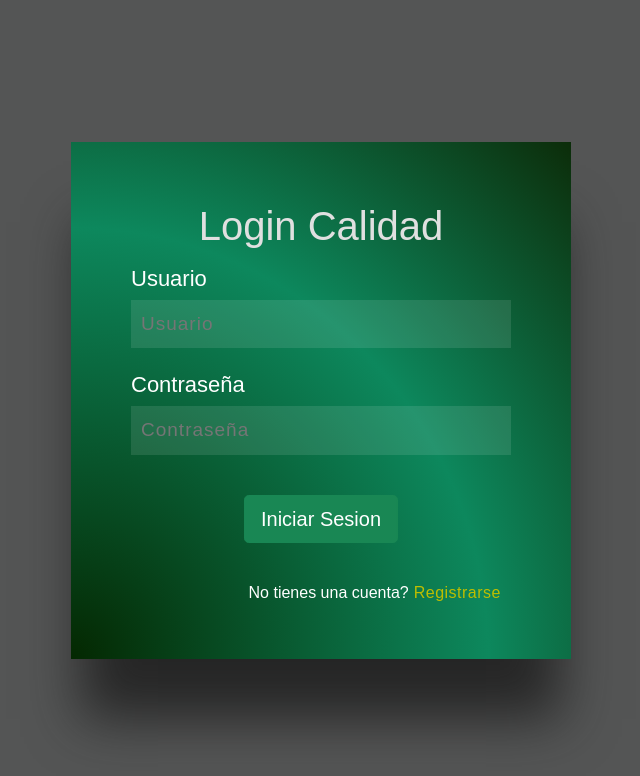
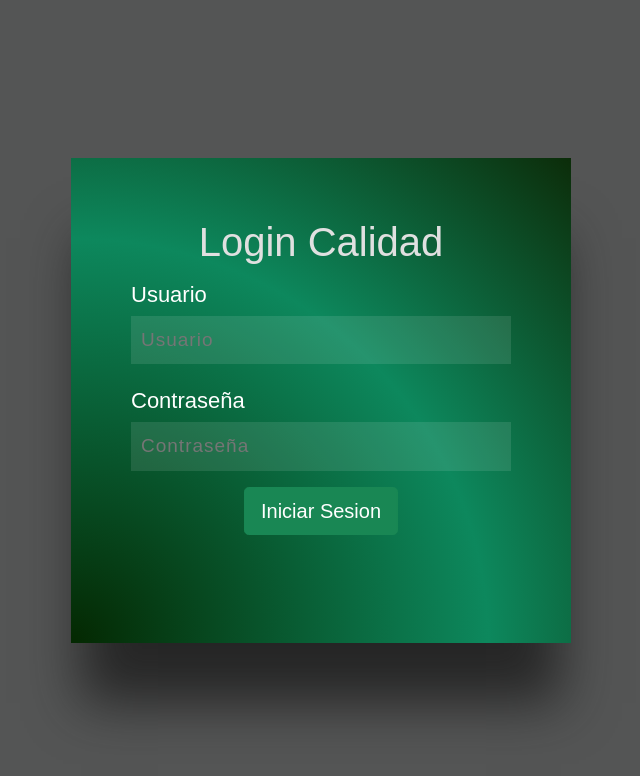
Before and after one commit to MiguelAngel125/AppCalidad_ARB, a React (Create React App) app: page / in a window 1280 px wide. Shown: the top 776 px of the page, without its empty margins (319-959 px from the left). Built offline with nearby package versions, Linux system fonts and the light colour scheme; no server answers; a web font is replaced by a local one.

Commit message:
se eliminio registro de usuarios

```diff
--- a/src/App.js
+++ b/src/App.js
@@ -10,7 +10,7 @@ const App =()=>{
   const[password,configPassword]=useState('');
   const[emailError,configEmailError]=useState('');
   const[passwordError,configPasswordError]=useState('');
-  const[cuenta,confiCuenta]=useState(true);
+
 
   const borrarInputs=()=>{
     configEmail('');
@@ -44,28 +44,7 @@ const App =()=>{
           });
   };
 
-const ejecutarRegistro=()=>{
-  eliminarErrores();
-  borrarInputs();
-  fire
-  .auth()
-  .createUserWithEmailAndPassword(email,password)
-  .catch((err)=>{
 
-      switch(err.code){
-        case "auth/email-already-in-use":
-        case "auth/invalid-email":
-
-          configEmailError('Usuario invalido o en uso');
-
-        break;
-        case "auth/weak-password":
-          configPasswordError('Contraseña incorrecta');
-        break;
-        // no default
-      }
-        });
-};
 
 const cerrarSesion=()=>{
   fire.auth().signOut();
@@ -97,9 +76,8 @@ useEffect(()=>{
           password={password}
           configPassword={configPassword}
           ejecutarLogin={ejecutarLogin}
-          ejecutarRegistro={ejecutarRegistro}
-          cuenta={cuenta}
-          confiCuenta={confiCuenta}
+
+
           emailError={emailError}
           passwordError={passwordError}
 
--- a/src/Login.js
+++ b/src/Login.js
@@ -7,9 +7,8 @@ const  Login =(props)=>{
         password,
         configPassword,
         ejecutarLogin,
-        ejecutarRegistro,
-        cuenta,
-        confiCuenta,
+
+
         emailError,
         passwordError,
 
@@ -37,19 +36,10 @@ const  Login =(props)=>{
                 <p className="errorMsg">{passwordError}</p>
                     <div className="btnContainer">
 
-                    {cuenta ?(
-                        <>
-                        <br/>
+
                         <button onClick={ejecutarLogin} class="btn btn-success btn-lg btn-block position-relative  start-50 translate-middle">Iniciar Sesion</button>
-                        <p>No tienes una cuenta?<span onClick={()=> confiCuenta(!cuenta)}>Registrarse</span></p>
-                        </>
-                     ):(
-                        <>
-                        <br/>
-                        <button onClick={ejecutarRegistro} class="btn btn-success btn-lg btn-block position-relative  start-50 translate-middle">Registrarse</button>
-                        <p>Tienes una cuenta?<span onClick={()=> confiCuenta(!cuenta)}>Iniciar Sesion</span></p>
-                        </>
-                     )}
+
+
                     </div>
             </div>
         </section>
```
